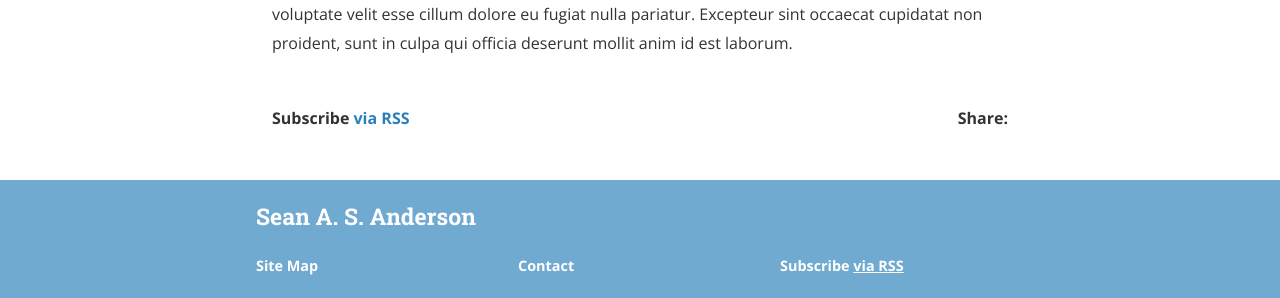
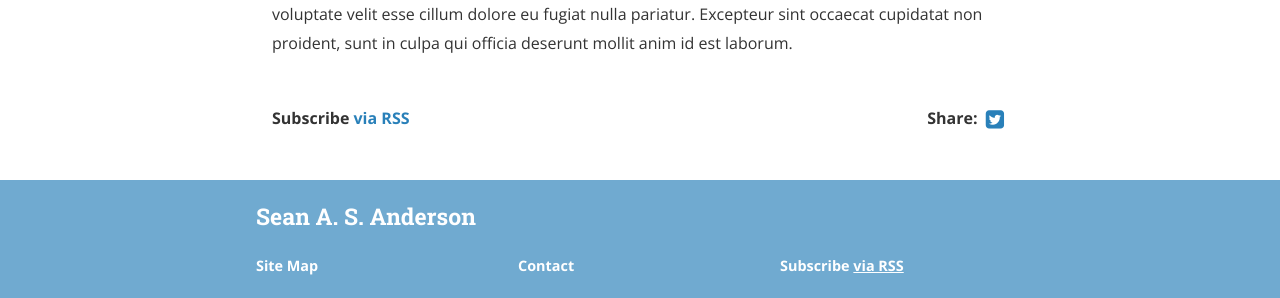
Before and after one commit to SeanASAnderson/SeanASAnderson.github.io, a Jekyll site: the page built from _posts/2015-04-18-dummy.md, in a window 1280 px wide. Shown: the part 471-769 px from the top of the page. Built offline with Jekyll 4.4.1, drawn with Linux system fonts in a browser that asks for light colours; nearby versions of some CDN libraries.

Commit message:
socials change 3

```diff
--- a/_config.yml
+++ b/_config.yml
@@ -82,7 +82,7 @@ social:
     #username: seanASanderson
     url: https://twitter.com/seanASanderson
     desc: Follow me on Twitter
-    share: false
+    share: true
 
   - name: GitHub
     icon: github
@@ -95,13 +95,13 @@ social:
 # These are for automatically generating sharing metadata for FB and Twitter
 # OS Protocol is for sharing the source of your site, if you're interested. For more, see osprotocol.com
 protocols:
-    fb_image: "/assets/logo.png"
-    fb_image_width: 612
-    fb_image_height: 605
-    fb_image_type: "image/png"
+    #fb_image: "/assets/logo.png"
+    #fb_image_width: 612
+    #fb_image_height: 605
+    #fb_image_type: "image/png"
 
     twitter_image: "/assets/logo.png"
 
-    os_repo: "https://github.com/bencentra/centrarium.com"
+    os_repo: "https://github.com/SeanASAnderson/SeanASAnderson.github.io"
     os_rcs_type: "git"
-    os_src: "git@github.com:bencentra/centrarium.com.git"
+    os_src: "git@github.com:SeanASAnderson/SeanASAnderson.github.io.git"
```
